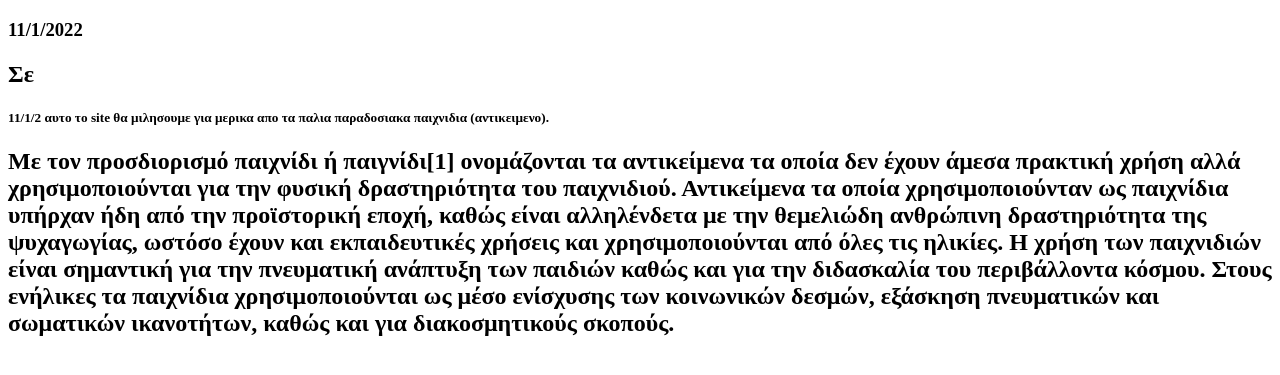
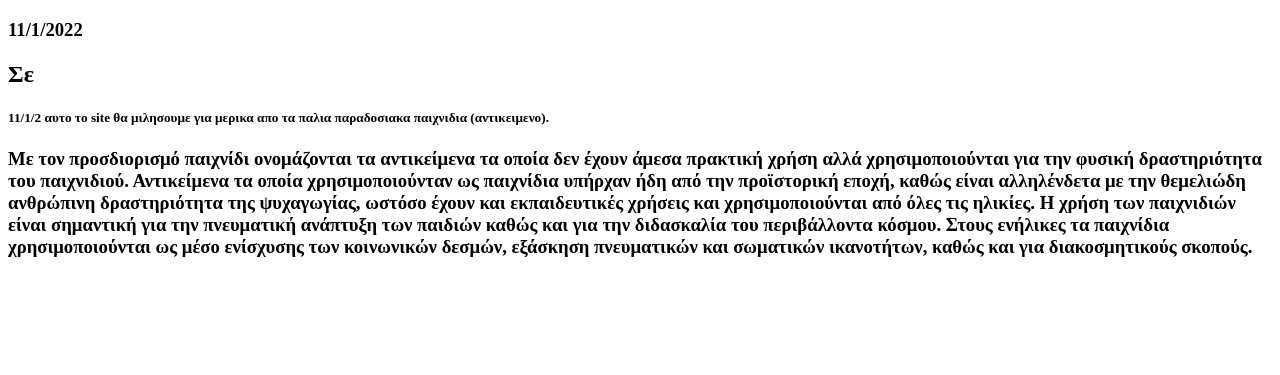
Before and after one commit to christinaa222/christinaa222.github.io, a plain HTML site: page index.html in a window 1280 px wide. Shown: the part 87-462 px from the top of the page. Drawn offline with Linux system fonts and the light colour scheme.

Commit message:
Update index.html

```diff
--- a/index.html
+++ b/index.html
@@ -7,8 +7,8 @@
  <h4> χριστινα νακου </h4>
   <h3> 11/1/2022 </h3>
   <h2> Σε<h5> 11/1/2 αυτο το site θα μιλησουμε για μερικα απο τα παλια παραδοσιακα παιχνιδια (αντικειμενο). </h2>
-  <h2> Με τον προσδιορισμό παιχνίδι ή παιγνίδι[1] ονομάζονται τα αντικείμενα τα οποία δεν έχουν άμεσα πρακτική χρήση αλλά
+  <h3> Με τον προσδιορισμό παιχνίδι ονομάζονται τα αντικείμενα τα οποία δεν έχουν άμεσα πρακτική χρήση αλλά
    χρησιμοποιούνται για την φυσική δραστηριότητα του παιχνιδιού. Αντικείμενα τα οποία χρησιμοποιούνταν ως παιχνίδια υπήρχαν ήδη από την προϊστορική εποχή,
    καθώς είναι αλληλένδετα με την θεμελιώδη ανθρώπινη δραστηριότητα της ψυχαγωγίας, ωστόσο έχουν και εκπαιδευτικές χρήσεις και χρησιμοποιούνται από όλες τις ηλικίες.
 Η χρήση των παιχνιδιών είναι σημαντική για την πνευματική ανάπτυξη των παιδιών καθώς και για την διδασκαλία του περιβάλλοντα κόσμου. Στους ενήλικες τα παιχνίδια
-   χρησιμοποιούνται ως μέσο ενίσχυσης των κοινωνικών δεσμών, εξάσκηση πνευματικών και σωματικών ικανοτήτων, καθώς και για διακοσμητικούς σκοπούς.
+   χρησιμοποιούνται ως μέσο ενίσχυσης των κοινωνικών δεσμών, εξάσκηση πνευματικών και σωματικών ικανοτήτων, καθώς και για διακοσμητικούς σκοπούς. </h3>
```
